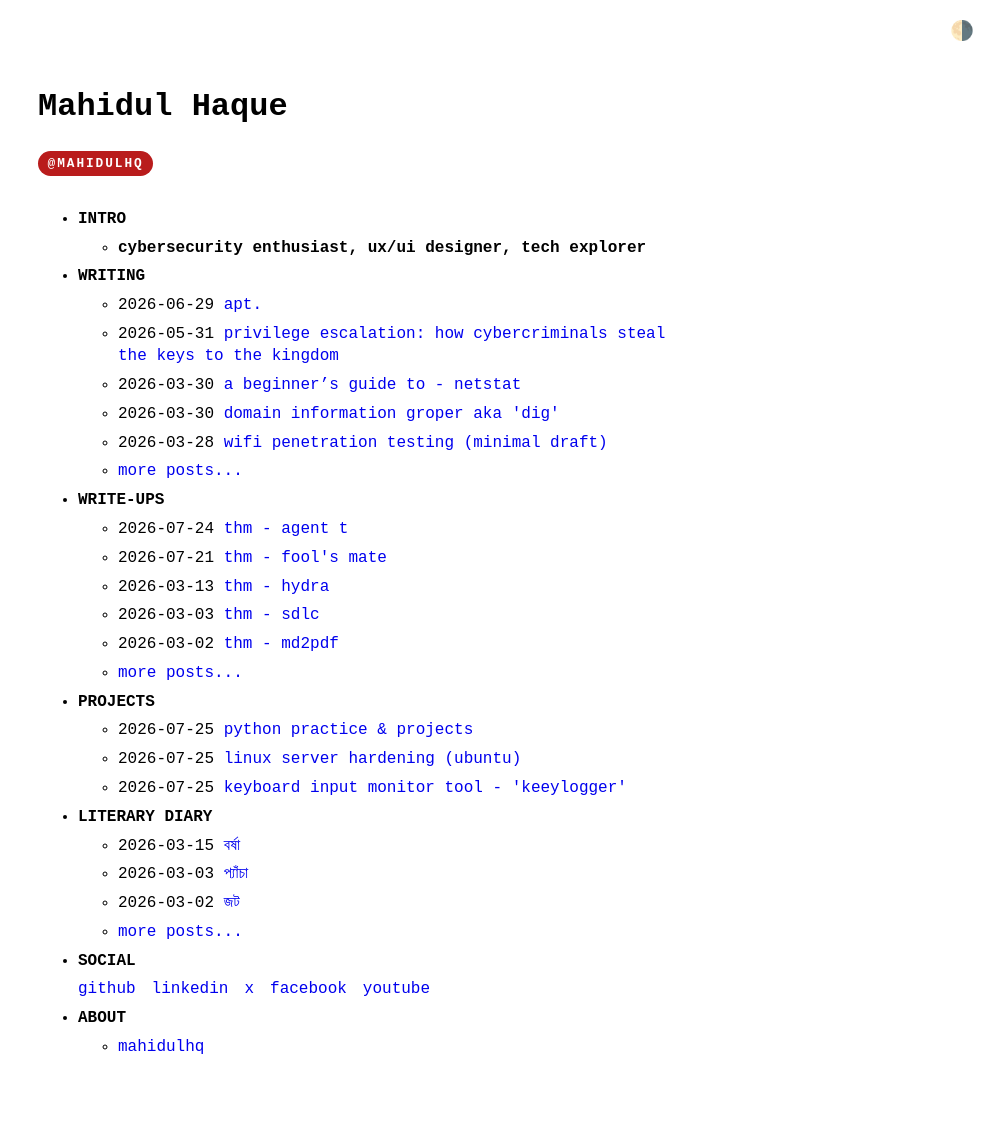
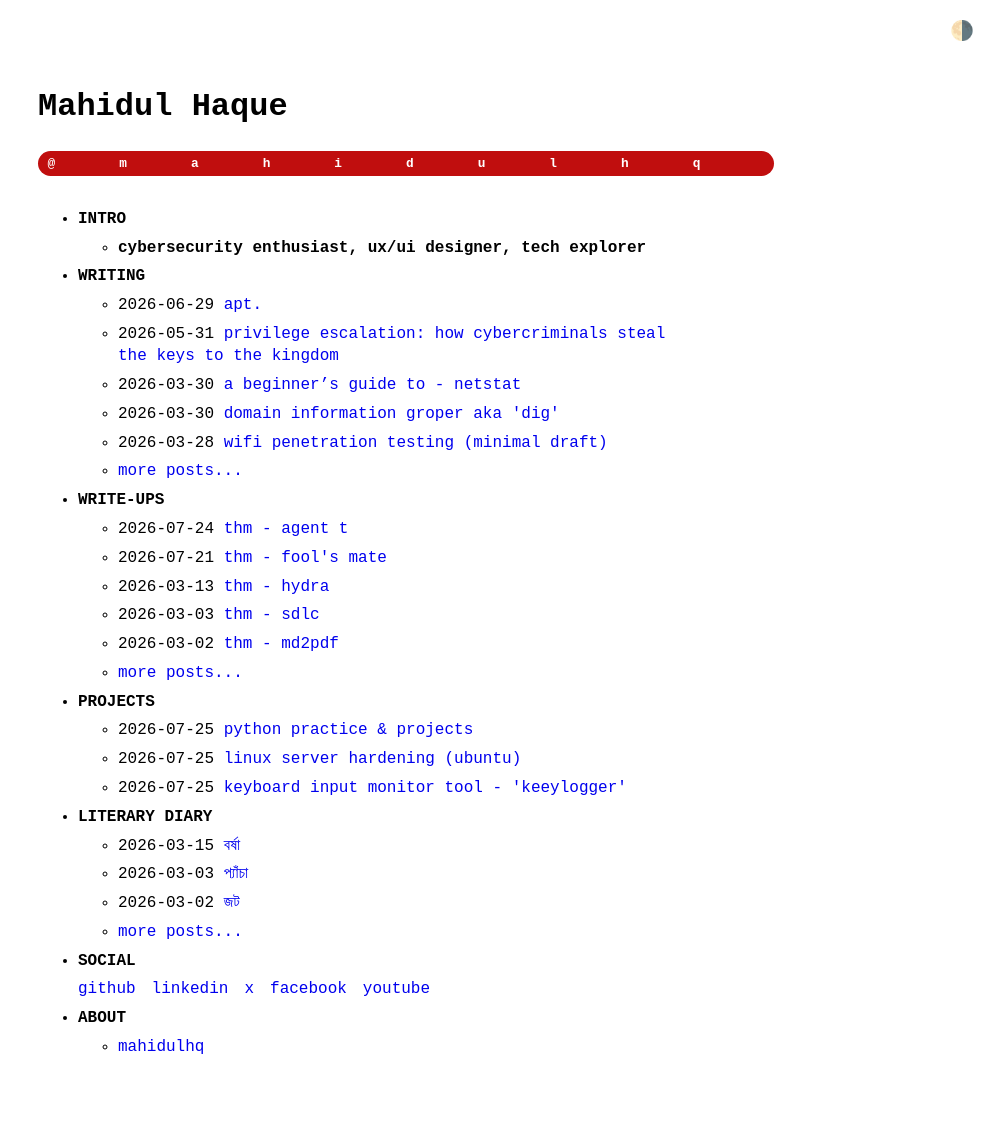
Before and after one commit to mahidulhq/mahidulhq.github.io, a Jekyll site: the page built from index.md, in a window 1280 px wide. Shown: the whole page, without its empty margins (282-1280 px from the left). Built offline with Jekyll 4.4.1, drawn with Linux system fonts in a browser that asks for light colours.

Commit message:
Update no-style-please.scss

```diff
--- a/_sass/no-style-please.scss
+++ b/_sass/no-style-please.scss
@@ -56,14 +56,14 @@ p { margin: 1rem 0; }
 .site-handle {
   display: inline-block;
   font-size: 0.8em;
-  margin-top: -1rem;
+  margin-top: -2rem;
   margin-bottom: 1rem;
   padding: 0.2rem 0.6rem;
   color: white;
-  background: #b91c1c;
+  background: #c00e0e;
   font-weight: 700;
-  letter-spacing: 0.15em;
-  text-transform: uppercase;
+  letter-spacing: 5em;
+  text-transform: lowercase;
   border-radius: 999px;
 }
 
```
